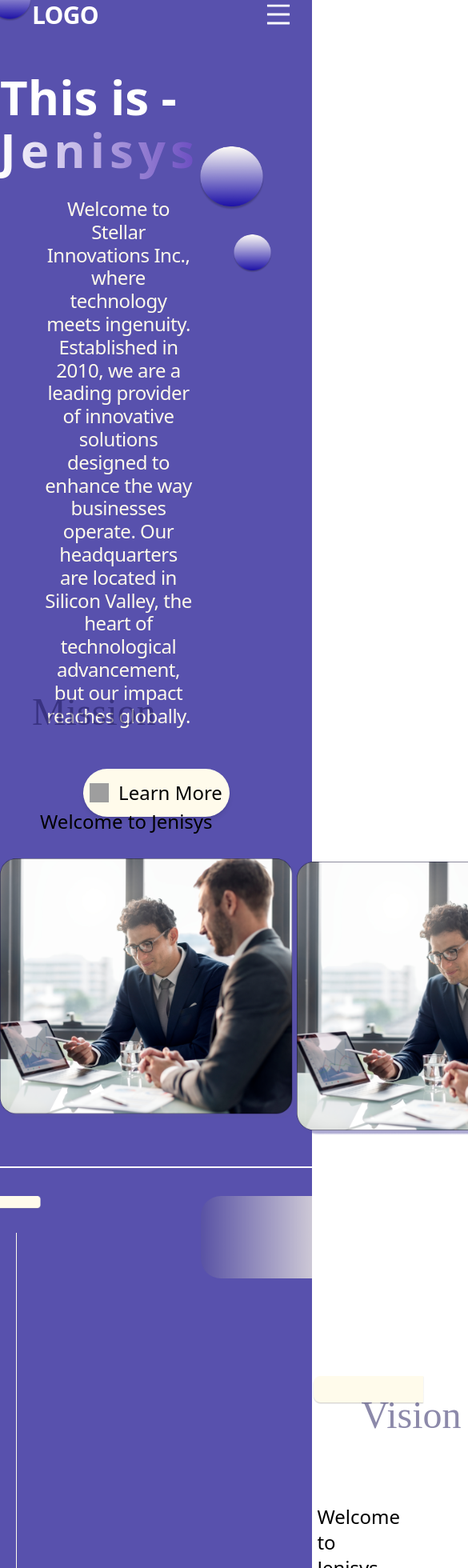
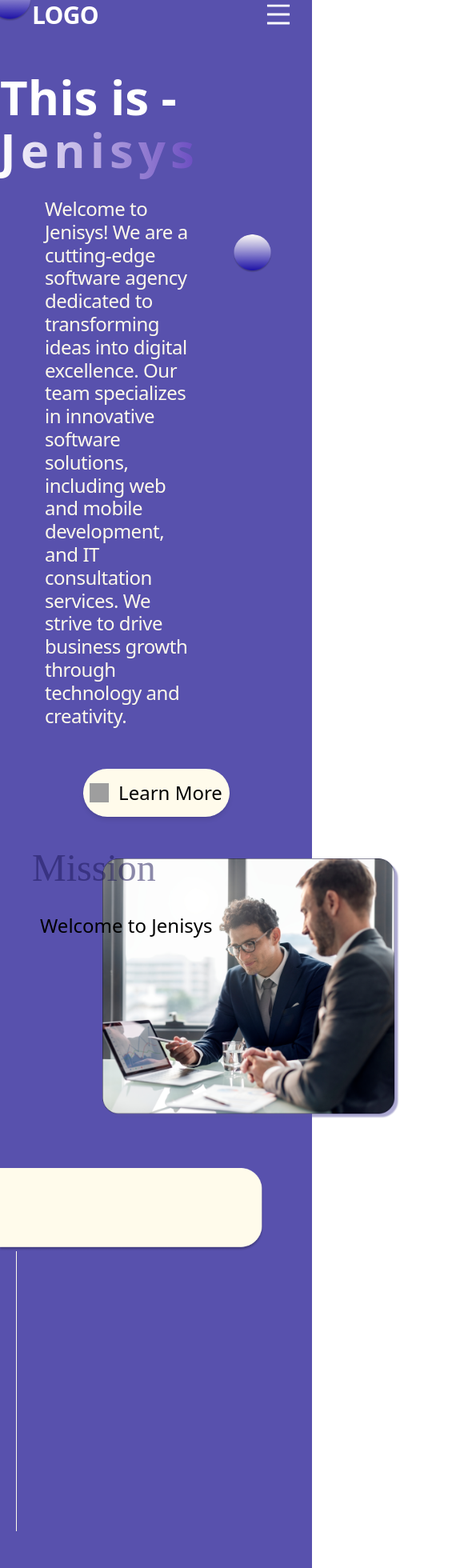
Before and after one commit to Jenisys-in/Jenisys, a React (Vite) app: page / in a window 390 px wide. Shown: the part 24-1984 px from the top of the page at 80% size, 585 px wide, since content can reach past the window. Built offline with nearby package versions, Linux system fonts and the light colour scheme; grey boxes are pictures that could not be loaded; the HTML template or start-up script is replaced by a standard one; a web font is replaced by a local one.

Commit message:
mobile responsive

```diff
--- a/src/components/Homepage.jsx
+++ b/src/components/Homepage.jsx
@@ -14,19 +14,14 @@ const Home = () => {
         </h1>
       </div>
       <div className="flex">
-        <section className="self-stretch ml-12 mt-3 px-2 py-3 font-medium tracking-tight leading-7 text-2xl text-center text-amber-50 max-md:max-w-full font-league-spartan">
+        <section className="self-stretch ml-12 mt-3 px-2 py-3 md:font-medium tracking-tight leading-7 sm:md:text-sm md:text-2xl text-left md:text-center text-amber-50 max-md:max-w-full font-league-spartan">
           <p className="leading-[120%] tracking-[-0.02em]">
-            Welcome to Stellar Innovations Inc., where technology meets
-            ingenuity. Established in 2010, we are a leading provider of
-            innovative solutions designed to enhance the way businesses operate.
-            Our headquarters are located in Silicon Valley, the heart of
-            technological advancement, but our impact reaches globally.
-          </p>
+          Welcome to Jenisys! We are a cutting-edge software agency dedicated to transforming ideas into digital excellence. Our team specializes in innovative software solutions, including web and mobile development, and IT consultation services. We strive to drive business growth through technology and creativity.          </p>
         </section>
         <img
           src="/img/ellipse.jpeg"
           alt="Logo"
-          className="-mr-[40px] -mt-[40px] w-21 h-20 rounded-full"
+          className="-mr-[40px] -mt-[40px] w-21 h-20 rounded-full invisible sm:visible "
         />
         <img
           src="/img/ellipse.jpeg"
@@ -51,71 +46,71 @@ const Home = () => {
         <img
           loading="lazy"
           src="img/Rectangle 2.png"
-          className="object-contain w-[450px] h-[350px] pt-[25px] rounded-50"
+          className="object-contain w-[450px] h-[350px] pt-[25px] rounded-50 ml-32 md:ml-0 "
           alt="Rectangle 2"
         />
         <img
           loading="lazy"
           src="img/Rectangle 2.png"
-          className="object-contain w-[500px] h-[400px] rounded-50"
+          className="object-contain w-[500px] h-[400px] rounded-50 invisible md:visible   "
           alt="Rectangle 2"
         />
         <img
           loading="lazy"
           src="img/Rectangle 2.png"
-          className="object-contain w-[450px] h-[350px] pt-[25px] rounded-50"
+          className="object-contain w-[450px] h-[350px] pt-[25px] rounded-50 invisible md:visible "
           alt="Rectangle 2"
         />
       </div>
       <div className="pt-[10px]">
-        <hr className="border-[1px] w-[1100px] border-[#FFFFFF]" />
+        <hr className="border-[1px] w-[1100px] border-[#FFFFFF] invisible md:visible" />
       </div>
-      <div className="flex flex-row pt-[35px]">
-        <div className="place-items-start">
-          <img loading="lazy" src="img/Mission.png" alt="Mission" />
-          <div className="absolute top-[855px] left-[40px]">
+      <div className="flex md:flex-row md:pt-[35px] flex-col">
+        <div className="place-items-start mb-[60px] md:mb-[0px]">
+          <img loading="lazy" src="img/Mission.png" alt="Mission" className="md:w-[500px] w-[330px]" />
+          <div className="absolute top-[1050px] md:top-[855px] left-[40px]">
             <h1 className="font-['Lexend_Exa'] text-5xl font-regular text-[#1C1658] opacity-50">
               Mission
             </h1>
           </div>
-          <div className="absolute top-[1000px] left-[50px]">
-            <h1 className="font-league-spartan">Welcome to Jenisys</h1>
+          <div className="absolute top-[1130px] md:top-[1000px] left-[50px]">
+            <h1 className="font-league-spartan text-left ">Welcome to Jenisys</h1>
           </div>
           <img
             loading="lazy"
             src="img/Line 3.png"
-            className="h-[450px] ml-[20px] mt-[30px] border-1"
+            className="md:h-[450px] h-[350px] ml-[20px]   md:mt-[30px] border-1"
             alt="Line"
           />
         </div>
-        <div className="items-stretch ml-[200px] relative">
+        <div className="items-stretch md:ml-[200px] relative">
           <img
             loading="lazy"
             src="img/vision.png"
-            className="absolute top-[225px] w-[400px] left-[140px]"
+            className="absolute top-[50px]  md:top-[225px] w-[400px] md:left-[140px] left-[175px] "
             alt="Vision"
           />
-          <div className="absolute z-auto top-[250px] left-[200px]">
+          <div className="absolute z-auto md:top-[250px] md:left-[200px] left-[240px] top-[80px]">
             <h1 className="font-['Lexend_Exa'] text-5xl font-regular text-[#1C1658] opacity-50">
               Vision
             </h1>
           </div>
-          <div className="absolute top-[385px] left-[145px]">
+          <div className="absolute md:top-[385px] md:left-[145px] left-[310px] top-[160px] text-right">
             <p className="font-league-spartan">Welcome to Jenisys</p>
           </div>
           <img
             loading="lazy"
             src="img/Ellipse 4.png"
-            className="absolute top-[100px] w-[400px] left-[450px]"
+            className="absolute top-[100px] w-[400px] left-[450px] invisible md:visible"
             alt="Ellipse"
           />
           <img
             loading="lazy"
             src="img/vision bg.png"
-            className="duration-300 hover:[box-shadow:0_7px_8px_0_#C0C0C0,_0_7px_50px_0_#C0C0C0] rounded-l-[25px]"
+            className="duration-300 md:hover:[box-shadow:0_7px_8px_0_#C0C0C0,_0_7px_50px_0_#C0C0C0] rounded-l-[25px] h-[580px] md:h-auto "
             alt="Vision Background"
           />
-          <hr className="absolute left-[145px] bottom-[75px] border-[1px] w-[480px] border-[#FFFFFF]" />
+          <hr className="absolute md:left-[145px] md:bottom-[75px] border-[1px] md:w-[480px] border-[#FFFFFF] left-[10px] -bottom-[30px] w-[550px]" />
         </div>
       </div>
       <div className="-ml-[250px] mb-[10px] flex gap-5 justify-between w-full max-w-[1100px] max-md:flex-wrap max-md:max-w-full">
```
